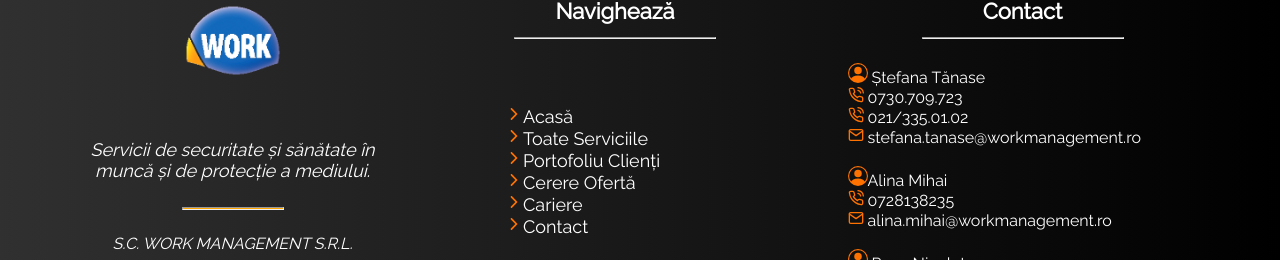
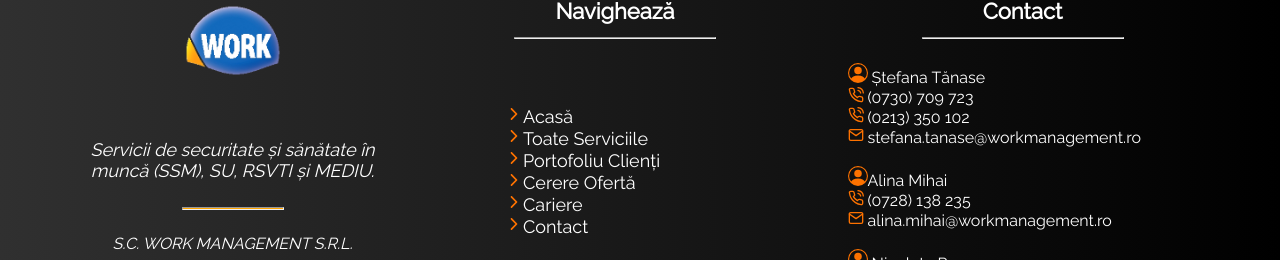
Before and after one commit to bmarcu13/work-management-website, a React (Create React App) app: page /cariere in a window 1280 px wide. Shown: the part 3205-3465 px from the top of the page. Built offline with nearby package versions, Linux system fonts and the light colour scheme.

Commit message:
content changes

```diff
--- a/src/Components/AboutUs/AboutUs.js
+++ b/src/Components/AboutUs/AboutUs.js
@@ -35,13 +35,15 @@ export default function AboutUs() {
                     ></RiDoubleQuotesL>
                     <h3>
                         Celor care spun că securitatea în muncă costă, le-am
-                        spune că lipsa acesteia costă și mai mult.
+                        spune că lipsa acesteia este si mai costisitoare.
                     </h3>
                     <RiDoubleQuotesL
                         className="icon"
                         size={60}
                         style={{marginTop:"-10px", transform:"rotate(180deg"}}
                     ></RiDoubleQuotesL>
+
+                    <h5 style={{marginTop:"-5px"}}>G. C. - Director General</h5>
                 </div>
                 <img
                     class="bg"
--- a/src/Components/Footer/Footer.js
+++ b/src/Components/Footer/Footer.js
@@ -30,8 +30,7 @@ export default function Footer() {
                         ></img>
                         <br></br>
                         <p style={{ color: "white", fontSize: "18px" }}>
-                            Servicii de securitate și sănătate în muncă și de
-                            protecție a mediului.
+                            Servicii de securitate și sănătate în muncă (SSM), SU, RSVTI și MEDIU.
                         </p>
                         <hr
                             style={{
@@ -159,12 +158,12 @@ export default function Footer() {
                             Ștefana Tănase<br></br>
                             <a href="tel: 0730.709.723">
                                 <FiPhoneCall className="footer-icon"></FiPhoneCall>{" "}
-                                0730.709.723
+                                (0730) 709 723
                             </a>
                             <br></br>
                             <a href="tel: 021/335.01.02">
                                 <FiPhoneCall className="footer-icon"></FiPhoneCall>{" "}
-                                021/335.01.02
+                                (0213) 350 102
                             </a>
                             <br></br>
                             <a href="mailto:stefana.tanase@workmanagement.ro">
@@ -180,7 +179,7 @@ export default function Footer() {
                             Alina Mihai<br></br>
                             <a href="tel: 0728138235">
                                 <FiPhoneCall className="footer-icon"></FiPhoneCall>{" "}
-                                0728138235
+                                (0728) 138 235
                             </a>
                             <br></br>
                             <a href="mailto:alina.mihai@workmanagement.ro">
@@ -193,7 +192,7 @@ export default function Footer() {
                                 className="footer-icon"
                                 size={20}
                             ></BsPersonCircle>{" "}
-                            Roșu Nicoleta<br></br>
+                            Nicoleta Roșu<br></br>
                             <a href="tel: 0736602115">
                                 <FiPhoneCall className="footer-icon"></FiPhoneCall>{" "}
                                 (0736) 602 115
--- a/src/Screens/ServicesPage/ServicesPage.css
+++ b/src/Screens/ServicesPage/ServicesPage.css
@@ -34,9 +34,10 @@
     position: relative;
     color: white;
     vertical-align: middle;
-    font-weight: bolder;
-    font-size: 40px;
+    font-weight: bold;
+    font-size: 44px;
     font-family: "Raleway", sans-serif;
+    text-shadow: 2px 2px 8px rgb(0 0 0);
 }
 
 .scrollDownAnim {
--- a/src/Screens/ServicesPage/ServicesPage.js
+++ b/src/Screens/ServicesPage/ServicesPage.js
@@ -21,6 +21,7 @@ import ResurseUmane from "../../img/services/resurse-umane.jpg";
 import Audit from "../../img/services/audit.jpg";
 import MedicinaMuncii from "../../img/services/medicina-muncii.jpg";
 import FormareProfesionala from "../../img/services/formare-profesionala.png";
+import safety from "../../img/safety-first.png";
 import Footer from "../../Components/Footer/Footer";
 
 export default function ServicesPage() {
@@ -143,7 +144,7 @@ export default function ServicesPage() {
             <div className="services">
                 <div className={headerClasses}>
                     <img src={headerWaves}></img>
-                    <h1>Servicii prestate</h1>
+                    <h1>Servicii prestate </h1>
                 </div>
                 <div className="grid-container">
                     {servicesList.map((item, index) => {
```
Also changed, not shown: src/img/safety-first.png (added).
